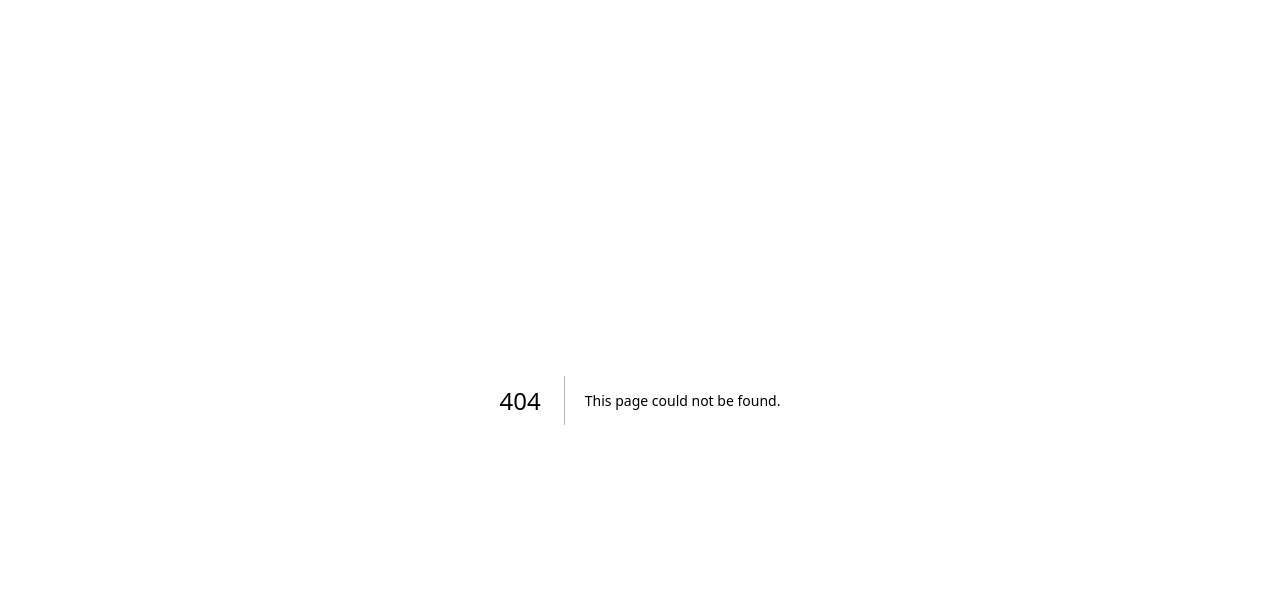
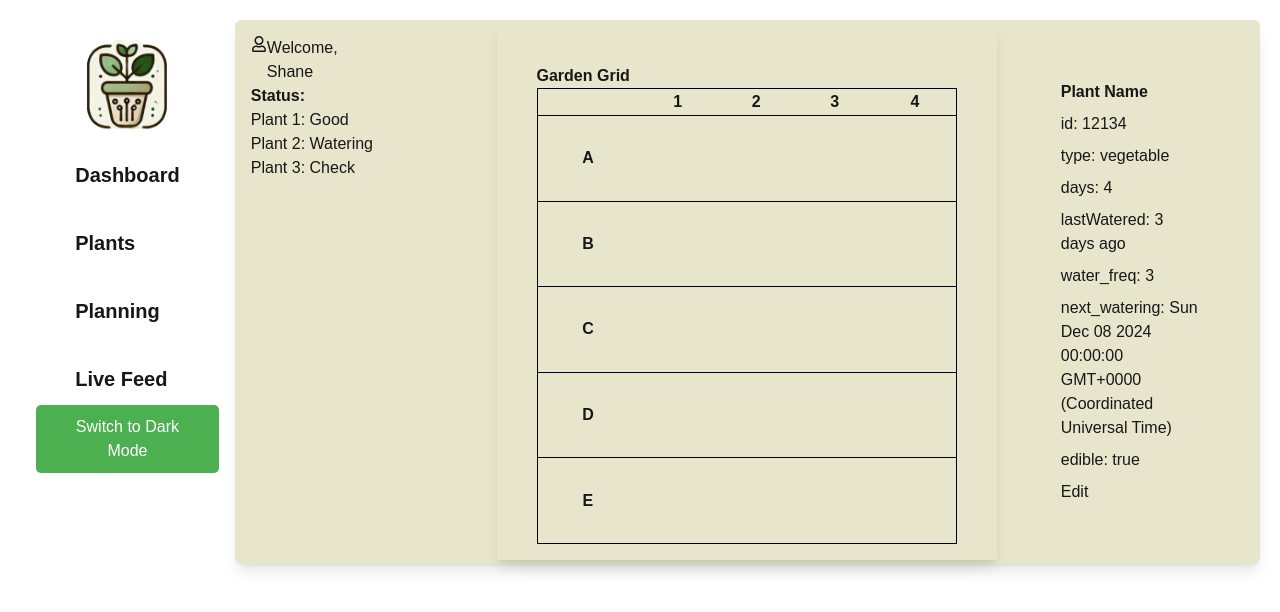
Before and after one commit to matsusht24/ProjectX, a Next.js app in the folder ProjectX-React/: page /plant in a window 1280 px wide. Before the commit this address had no page. Shown: the top 612 px of the page. Built offline with nearby package versions, Linux system fonts and the light colour scheme.

Commit message:
begun on soilInfo

```diff
--- a/ProjectX-React/src/app/page.tsx
+++ b/ProjectX-React/src/app/page.tsx
@@ -3,7 +3,7 @@ import PlantCard from "./ui/PlantInfoCard";
 import PlantGrid from "./ui/PlantGrid";
 import NavBar from "./ui/NavBar";
 
-interface user {
+export interface user {
   name: string;
   img: string;
 }
--- /dev/null
+++ b/ProjectX-React/src/app/plant/page.tsx
@@ -0,0 +1,61 @@
+import React from 'react'
+import { FaRegUser } from 'react-icons/fa'
+import PlantCard from '@/app/ui/PlantInfoCard'
+import PlantGrid from '@/app/ui/PlantGrid'
+import NavBar from '@/app/ui/NavBar'
+interface user {
+    name: string;
+    img: string;
+  }
+
+  const user = {
+    name: "Shane",
+    img: FaRegUser,
+  };
+
+  const plants = [
+    { status: "Good", number: 1 },
+    { status: "Watering", number: 2 },
+    { status: "Check", number: 3 },
+  ];
+
+
+export default function Page() {
+    return (
+      <div className="fixed  w-screen h-screen">
+        <div className="flex flex-row m-5 ">
+          <NavBar />
+          <div className="flex flex-row  bg-beige-foreground max-h-full  rounded-md shadow-lg  ">
+            <div className="  p-3 w-1/4 m-1 ">
+              <div className="flex justify-start">
+                <FaRegUser />
+                <div className="flex-col">
+                  <p>Welcome, </p>
+                  <p>{user.name}</p>
+                </div>
+              </div>
+              <div className="plant info">
+                <strong>Status:</strong>
+                <ul>
+                  {plants.map((plant) => (
+                    <li
+                      key={plant.number}
+                    >{`Plant ${plant.number}: ${plant.status}`}</li>
+                  ))}
+                </ul>
+              </div>
+            </div>
+            <div className=" p-10 w-1/2 m-1 shadow-lg">
+              <strong>Garden Grid</strong>
+              <div className="h-full">
+                <PlantGrid />
+              </div>
+            </div>
+            <div className=" p-10 w-1/4 m-1 ">
+              <PlantCard />
+            </div>
+          </div>
+        </div>
+      </div>
+    );
+  }
--- a/ProjectX-React/src/app/ui/dashboard/analytics/SoilInfo.tsx
+++ b/ProjectX-React/src/app/ui/dashboard/analytics/SoilInfo.tsx
@@ -1,10 +1,22 @@
 import React from 'react'
-import {Chart as ChartJS} from 'chart.js'
-import { Bar } from 'react-chartjs-2'
+
+type SoilInfoProps = {
+  ph: number,
+  nutrients_levels: number,
+  organinc_matter: number,
+  dranage: number,
+};
+
+const info: SoilInfoProps = {
+  ph: 6.5,
+  nutrients_levels: 4,
+  organinc_matter: 3,
+  dranage: 2,
+}
 
 function SoilInfo() {
   return (
-    <div>SoilInfo</div>
+    <div></div>
   )
 }
 
```
